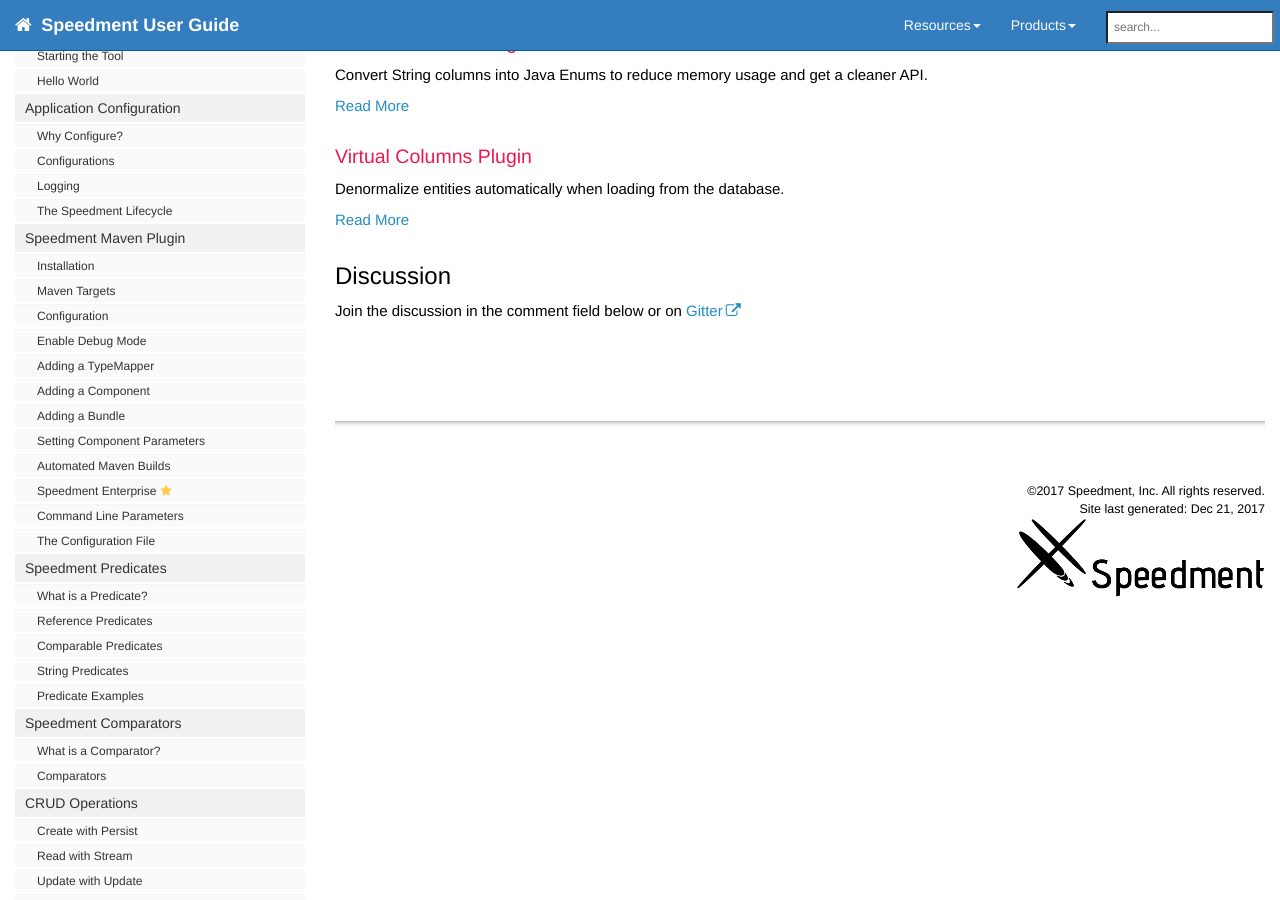
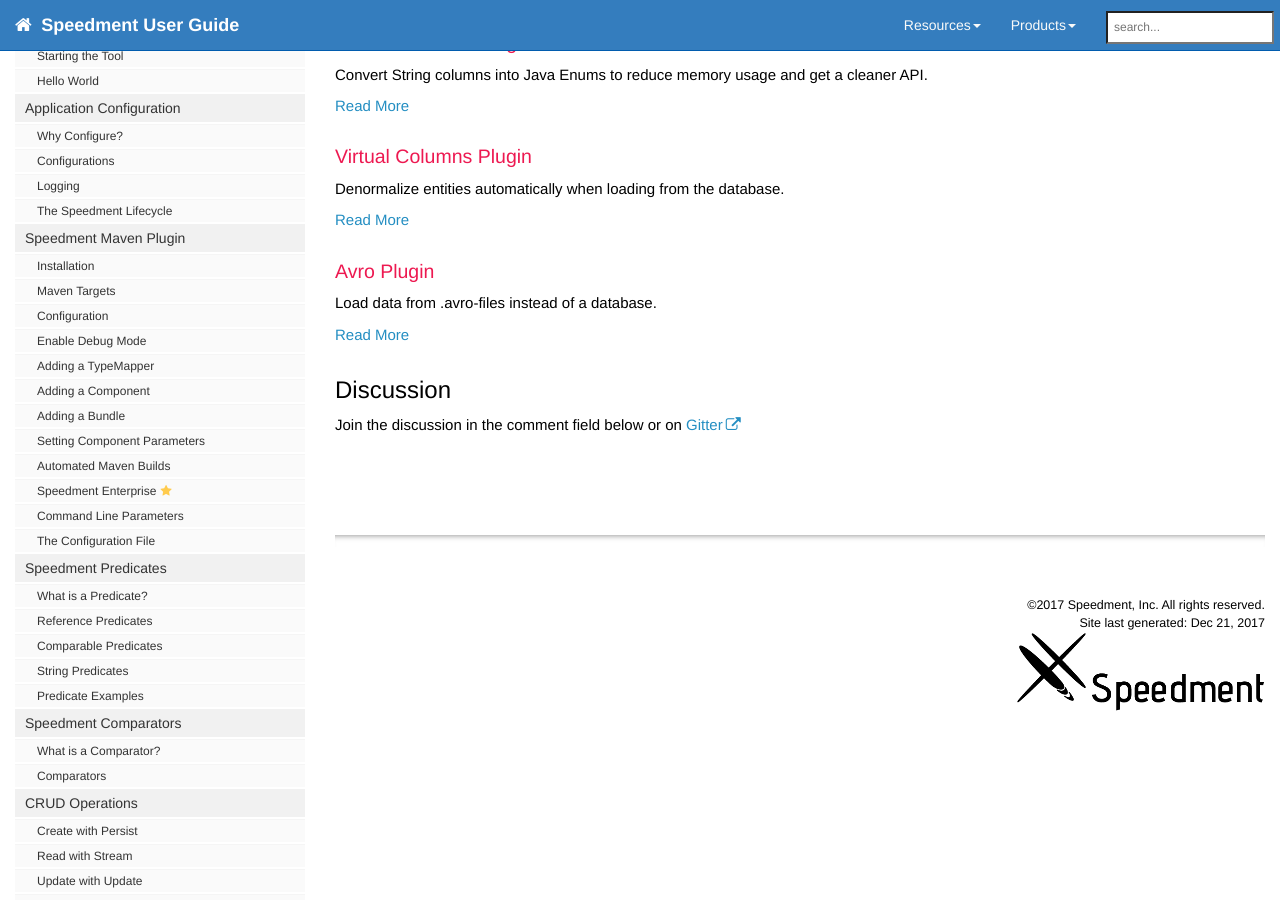
Before and after one commit to speedment/speedment-doc, a Jekyll site: the page built from pages/enterprise_plugins.md, in a window 1280 px wide and 900 px high, scrolled down 350 px. Built offline with Jekyll 4.4.1, drawn with Linux system fonts in a browser that asks for light colours; nearby versions of some CDN libraries; comment, search, counter and statistics services are not loaded.

Commit message:
Update enterprise_plugins.md

```diff
--- a/pages/enterprise_plugins.md
+++ b/pages/enterprise_plugins.md
@@ -28,6 +28,11 @@
 
 [Read More](enterprise_virtualcolumns#top)
 
+### Avro Plugin
+Load data from .avro-files instead of a database.
+
+[Read More](enterprise_avro#top)
+
 ## Discussion
 Join the discussion in the comment field below or on [Gitter](https://gitter.im/speedment/speedment)
 
```
